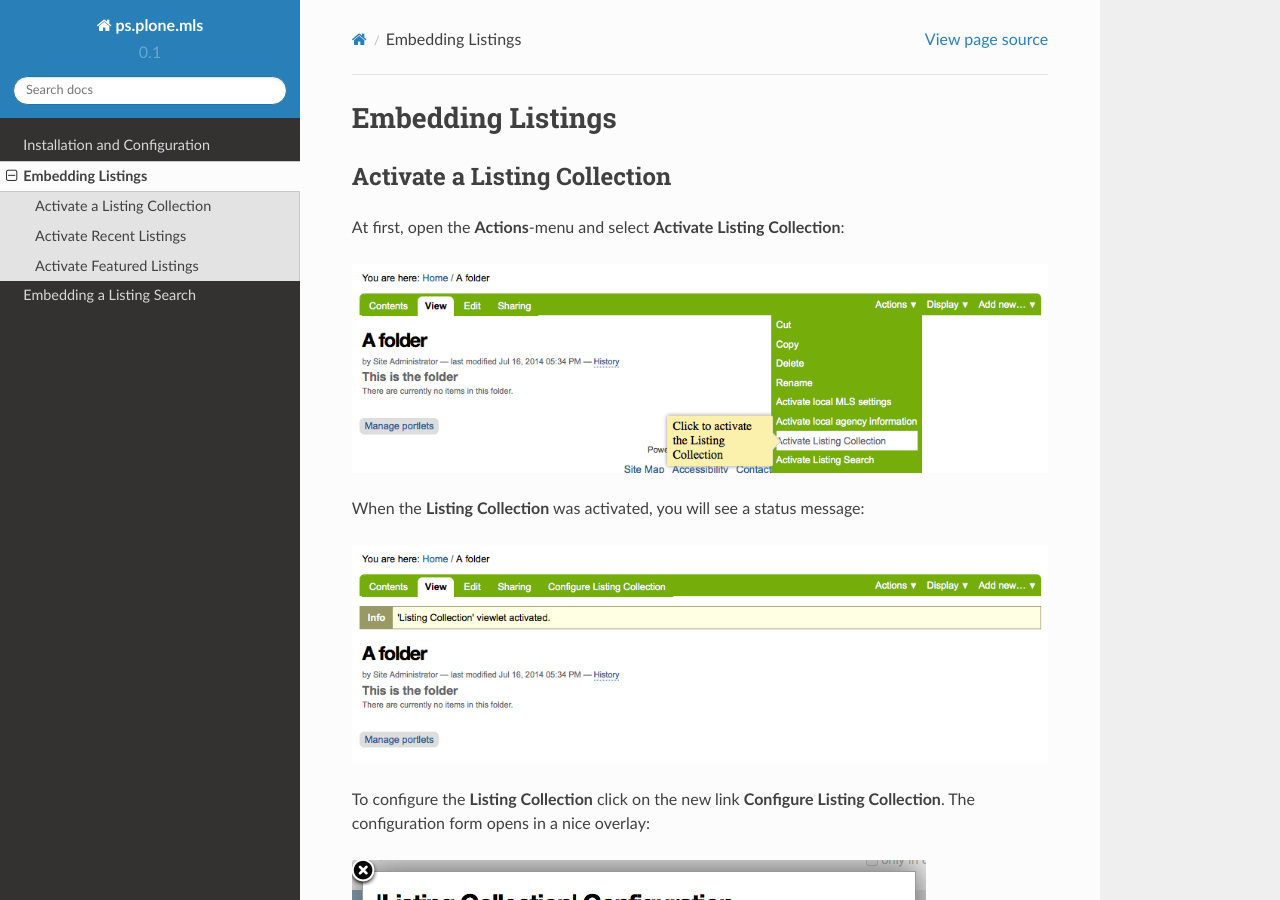
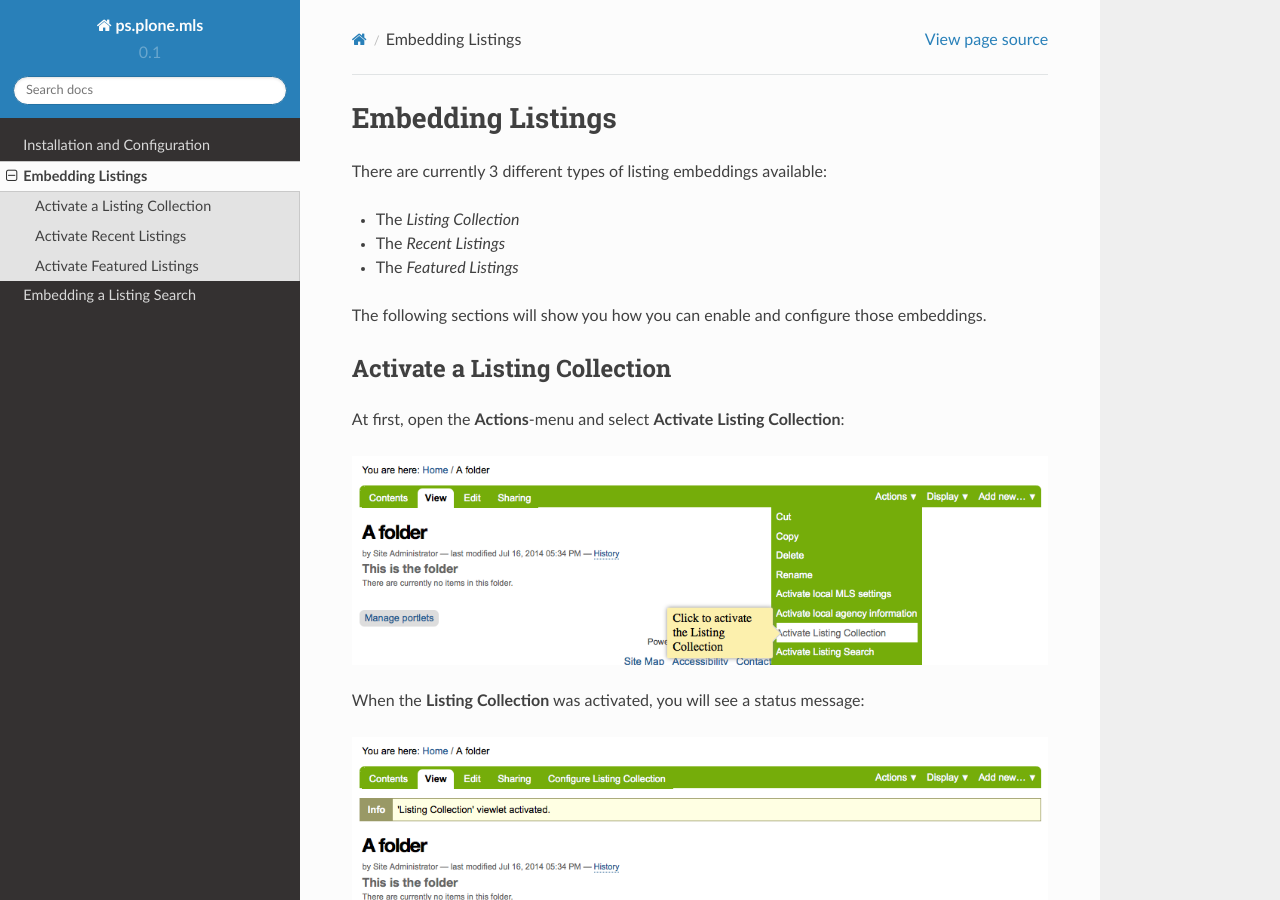
Before and after one commit to propertyshelf/ps.plone.mls, a Sphinx documentation site: the page built from docs/source/listing_collections.rst, in a window 1280 px wide and 900 px high. Built offline with Sphinx 7.4.7 and the Read the Docs theme 2.0.0, drawn with Linux system fonts in a browser that asks for light colours.

Commit message:
Added introduction to listing collections.

```diff
--- a/docs/source/listing_collections.rst
+++ b/docs/source/listing_collections.rst
@@ -1,5 +1,14 @@
 Embedding Listings
 ==================
+
+There are currently 3 different types of listing embeddings available:
+
+- The *Listing Collection*
+- The *Recent Listings*
+- The *Featured Listings*
+
+The following sections will show you how you can enable and configure those embeddings.
+
 
 Activate a Listing Collection
 -----------------------------
```
